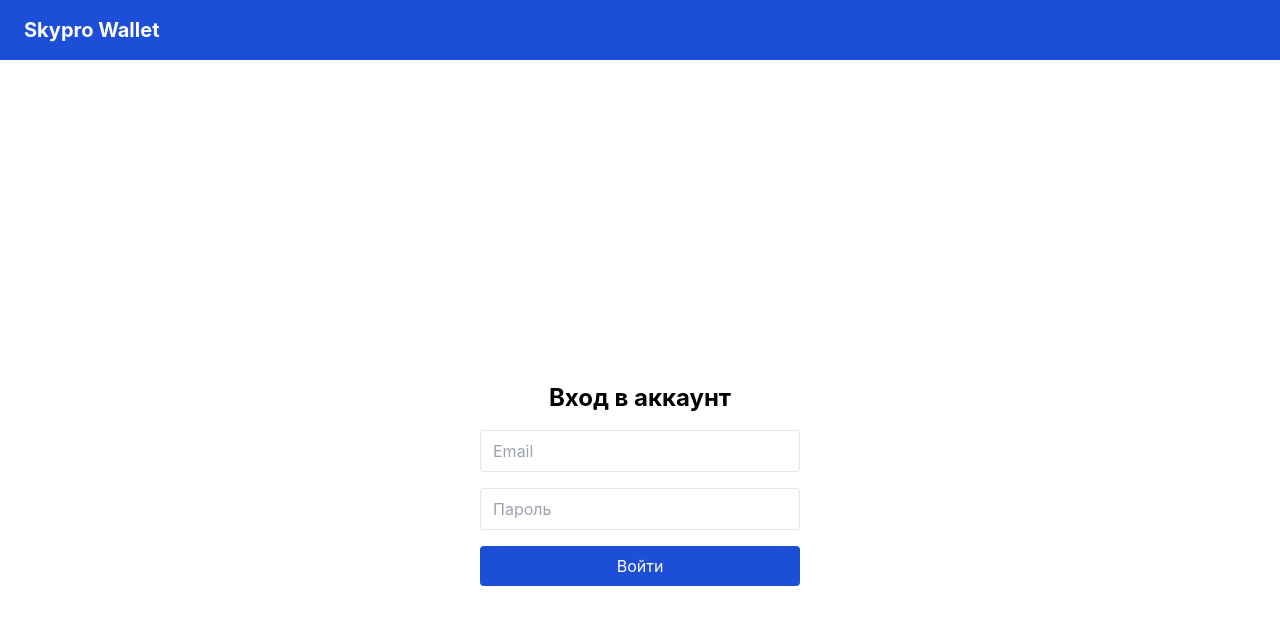
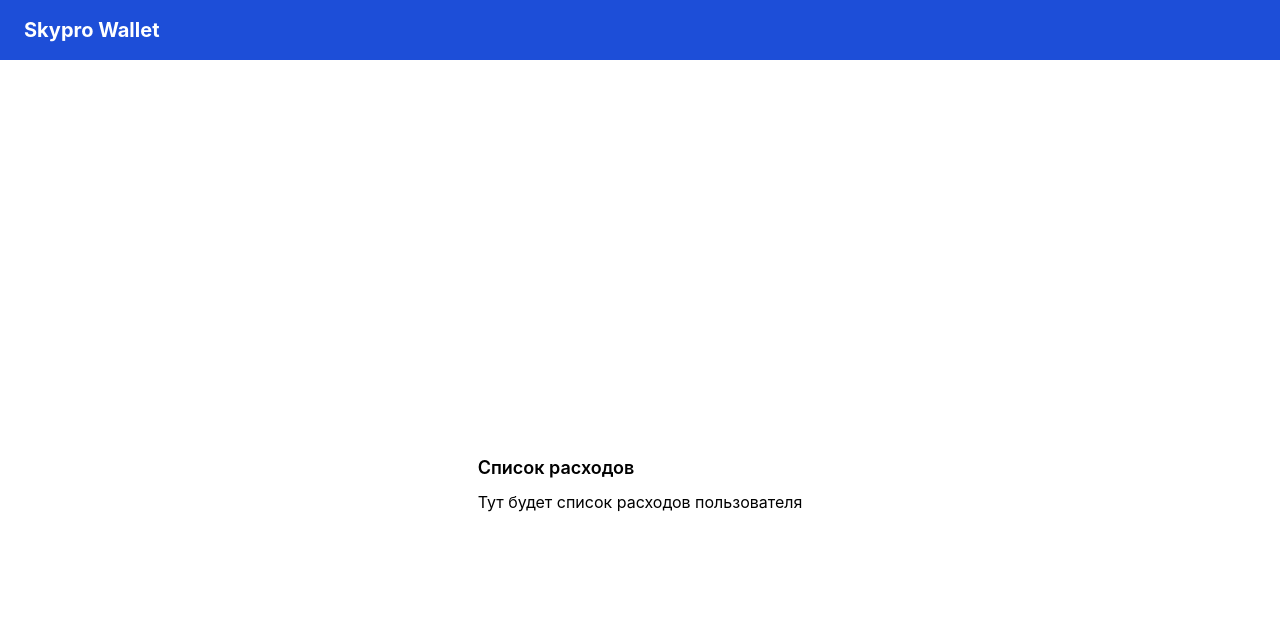
Before and after one commit to Borbos0/SkyproWallet, a React (Create React App) app: page /expenses in a window 1280 px wide. Before the commit this address led to /login. Shown: the top 624 px of the page. Built offline with nearby package versions, Linux system fonts and the light colour scheme.

Commit message:
Начало

```diff
--- a/src/App.jsx
+++ b/src/App.jsx
@@ -6,7 +6,7 @@ import ExpensesPage from './pages/ExpensesPage';
 import AnalyticsPage from './pages/AnalyticsPage';
 
 function App() {
-  const isAuth = false;
+  const isAuth = true;
 
   return (
     <BrowserRouter>
```
